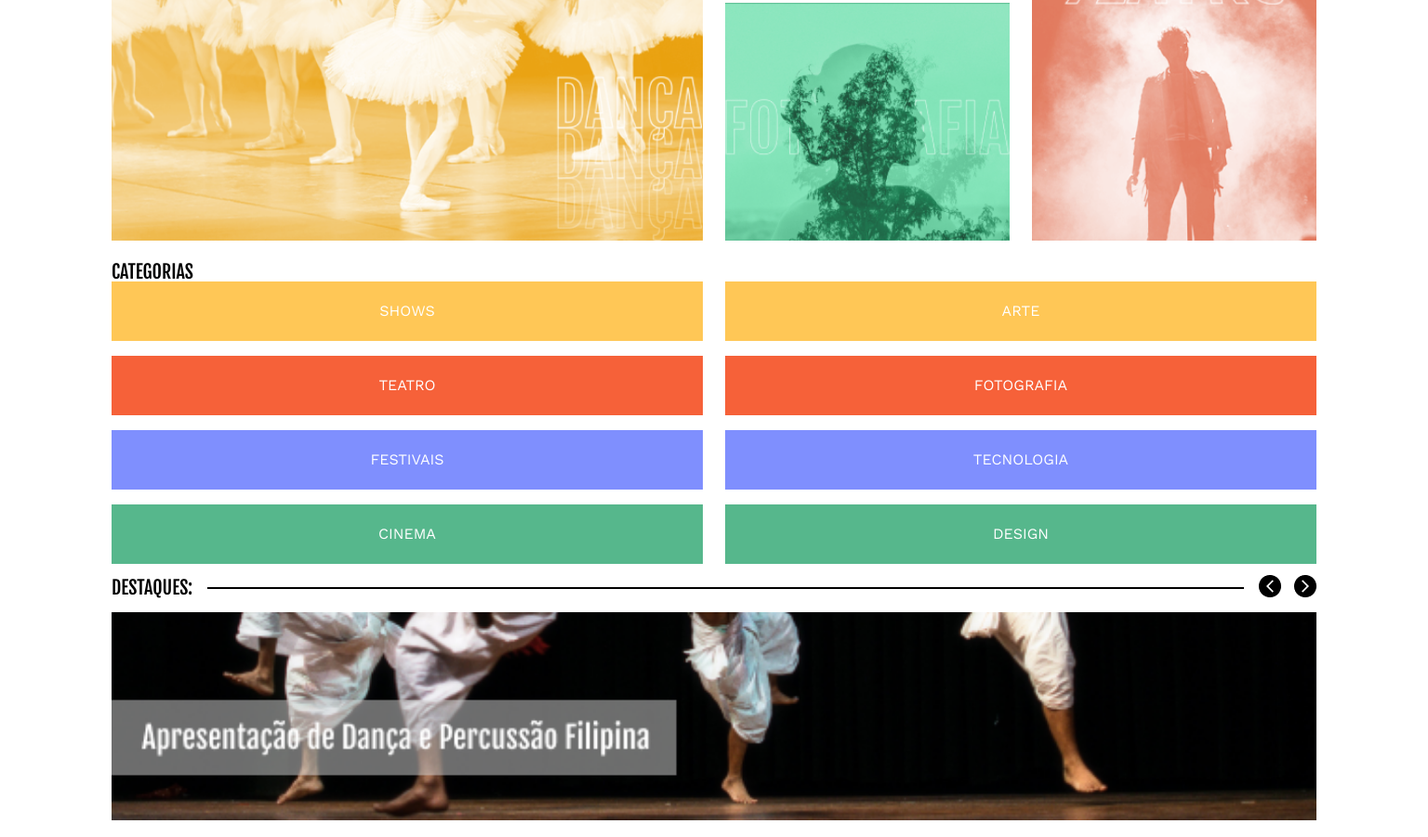
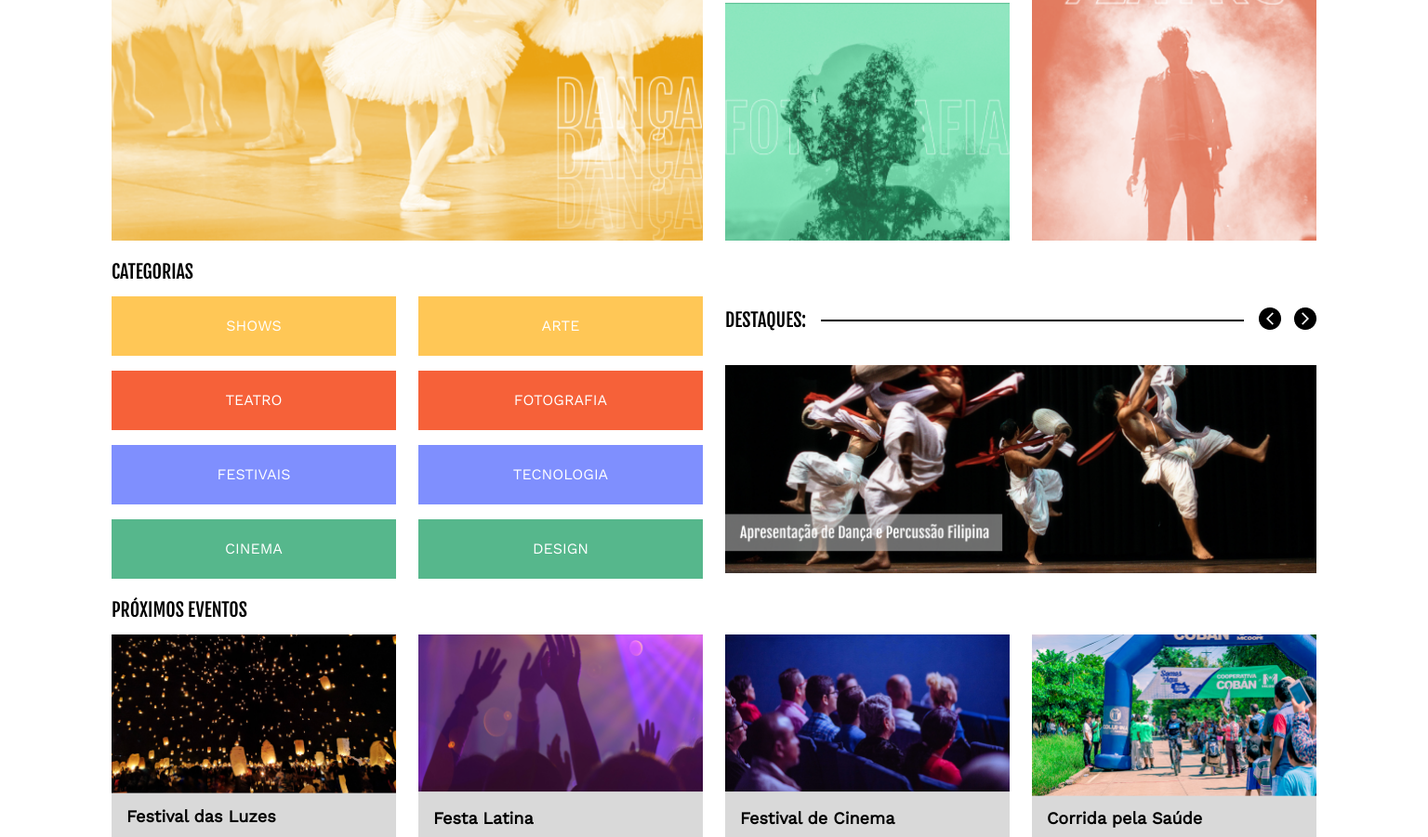
Before and after one commit to Gabriel17B/projeto-culturama, a plain HTML site: page index.html in a window 1536 px wide. Shown: the part 369-1270 px from the top of the page at 93% size. Drawn offline with nearby package versions, Linux system fonts and the light colour scheme.

Commit message:
Projeto finalizado

```diff
--- a/assets/style/flex.css
+++ b/assets/style/flex.css
@@ -55,7 +55,18 @@
 
 .agenda__item {
     flex-grow: 1;
-    max-width: 400px;
+}
+
+/* Rodapé */
+
+.rodape {
+    display: flex;
+    flex-wrap: wrap;
+    justify-content: space-between;
+}
+
+.rodape__logo {
+    align-self: end;
 }
 
 @media screen and (min-width: 720px) {
--- a/assets/style/grid.css
+++ b/assets/style/grid.css
@@ -73,3 +73,32 @@
         grid-area: 1 / 3 / 3 / 4;
     }
 }
+
+@media screen and (min-width: 1440px) {
+    .categorias {
+        display: grid;
+        grid-template-columns: calc(50% - .75rem) auto;
+        column-gap: 1.5rem;
+        row-gap: 1rem;
+        grid-template-areas:
+            "titulo titulo"
+            "categorias destaques"
+            "categorias img";
+    }
+
+    .categorias__titulo {
+        grid-area: titulo;
+    }
+
+    .categorias__lista {
+        grid-area: categorias;
+    }
+
+    .destaques {
+        grid-area: destaques;
+    }
+
+    .categorias__imagem {
+        grid-area: img;
+    }
+}
```
